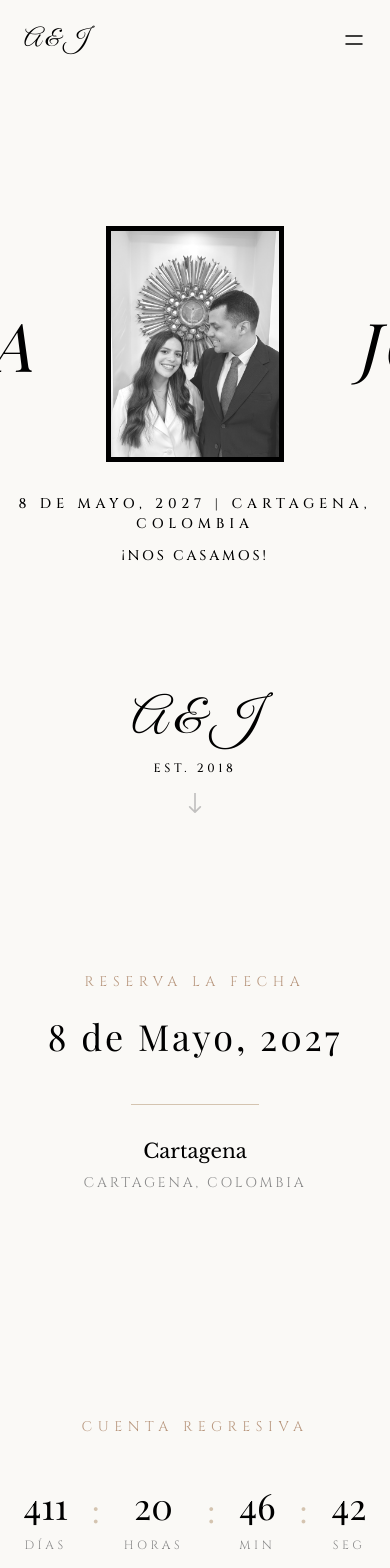
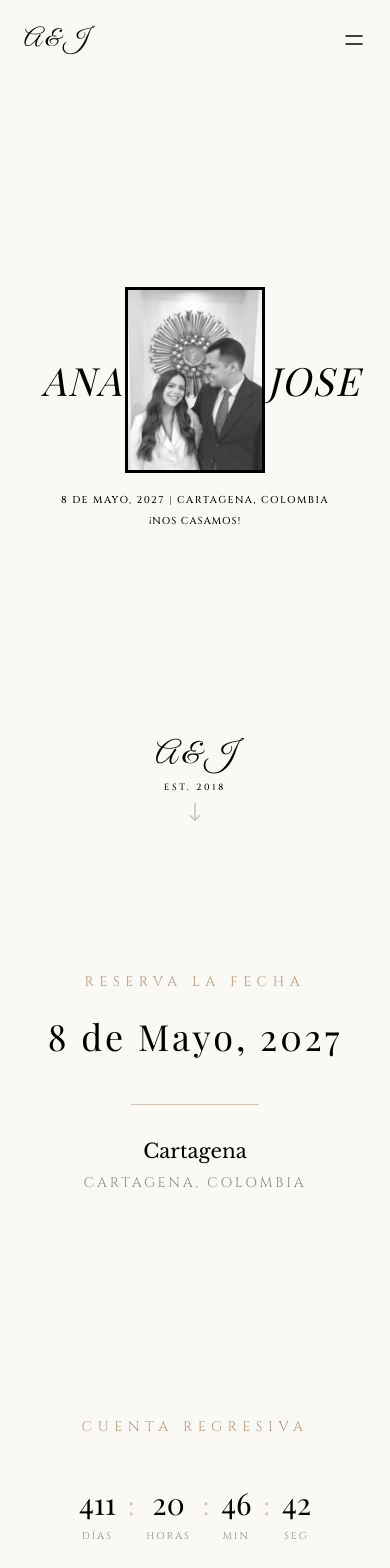
Before and after one commit to jose2kk/pequeboda, a Next.js app: page / in a window 390 px wide. Shown: the top 1568 px of the page. Built offline with nearby package versions, Linux system fonts and the light colour scheme; a web font is replaced by a local one.

Commit message:
Mobile version [RESPONSIVE]

```diff
--- a/src/components/Countdown.tsx
+++ b/src/components/Countdown.tsx
@@ -32,10 +32,10 @@ function calculateTimeLeft(target: string): TimeLeft {
 function TimeUnit({ value, label }: { value: number; label: string }) {
   return (
     <div className="flex flex-col items-center">
-      <span className="font-[family-name:var(--font-title)] text-4xl sm:text-5xl md:text-6xl lg:text-7xl font-light text-foreground tabular-nums">
+      <span className="font-[family-name:var(--font-title)] text-3xl sm:text-4xl md:text-5xl lg:text-7xl font-light text-foreground tabular-nums">
         {String(value).padStart(2, "0")}
       </span>
-      <span className="text-muted tracking-[0.3em] uppercase text-xs mt-3 font-[family-name:var(--font-caps)]">
+      <span className="text-muted tracking-[0.2em] sm:tracking-[0.3em] uppercase text-[10px] sm:text-xs mt-2 sm:mt-3 font-[family-name:var(--font-caps)]">
         {label}
       </span>
     </div>
@@ -74,17 +74,17 @@ export default function Countdown({ targetDate }: CountdownProps) {
             Cuenta Regresiva
           </p>
 
-          <div className="flex items-center justify-center gap-6 sm:gap-10 md:gap-16">
+          <div className="flex items-center justify-center gap-3 sm:gap-6 md:gap-10 lg:gap-16">
             <TimeUnit value={timeLeft.days} label="Días" />
-            <span className="font-[family-name:var(--font-title)] text-3xl md:text-4xl text-accent-light self-start mt-2">
+            <span className="font-[family-name:var(--font-title)] text-2xl sm:text-3xl md:text-4xl text-accent-light self-start mt-1 sm:mt-2">
               :
             </span>
             <TimeUnit value={timeLeft.hours} label="Horas" />
-            <span className="font-[family-name:var(--font-title)] text-3xl md:text-4xl text-accent-light self-start mt-2">
+            <span className="font-[family-name:var(--font-title)] text-2xl sm:text-3xl md:text-4xl text-accent-light self-start mt-1 sm:mt-2">
               :
             </span>
             <TimeUnit value={timeLeft.minutes} label="Min" />
-            <span className="font-[family-name:var(--font-title)] text-3xl md:text-4xl text-accent-light self-start mt-2">
+            <span className="font-[family-name:var(--font-title)] text-2xl sm:text-3xl md:text-4xl text-accent-light self-start mt-1 sm:mt-2">
               :
             </span>
             <TimeUnit value={timeLeft.seconds} label="Seg" />
--- a/src/components/Hero.tsx
+++ b/src/components/Hero.tsx
@@ -37,20 +37,28 @@ export default function Hero({
     return () => clearInterval(timer);
   }, [nextImage]);
 
+  /*
+   * Image width = height * 3/4 (aspect ratio).
+   * We use a CSS custom property --img-h set per breakpoint via the class,
+   * but since Tailwind can't do calc with vh in arbitrary padding easily
+   * across breakpoints, we use a simpler approach:
+   * fixed vw-based image width on mobile, vh-based on desktop.
+   */
+
   return (
-    <section className="relative h-screen w-full flex flex-col items-center justify-between bg-background overflow-hidden pt-24 sm:pt-28 md:pt-32 pb-8 sm:pb-10 md:pb-12">
+    <section className="relative h-[100svh] w-full flex flex-col items-center justify-between bg-background overflow-hidden pt-20 sm:pt-24 md:pt-32 pb-6 sm:pb-8 md:pb-12">
       {/* Zone 1: Names + Image */}
       <div className="flex-1 flex flex-col items-center justify-center w-full">
-        {/* Title row — full viewport width, no padding, image pinned to center */}
+        {/* Title row — image always centered on screen */}
         <div className="relative w-full flex items-center justify-center">
-          {/* Image — absolutely positioned at exact viewport center */}
+          {/* Image — centered in flow */}
           <motion.div
             initial={{ opacity: 0, scale: 0.95 }}
             animate={{ opacity: 1, scale: 1 }}
             transition={{ duration: 1, delay: 0.5, ease: "easeOut" }}
-            className="relative h-[28vh] sm:h-[30vh] md:h-[33vh] aspect-[3/4] overflow-hidden z-10"
+            className="relative h-[22vh] sm:h-[26vh] md:h-[33vh] aspect-[3/4] overflow-hidden z-10"
           >
-            <div className="absolute inset-0 border-[5px] border-foreground z-10 pointer-events-none" />
+            <div className="absolute inset-0 border-[3px] sm:border-[4px] md:border-[5px] border-foreground z-10 pointer-events-none" />
 
             <AnimatePresence mode="wait">
               <motion.div
@@ -66,29 +74,29 @@ export default function Hero({
                   alt="Wedding photo"
                   fill
                   className="object-cover"
-                  priority={currentIndex === 0}
-                  sizes="(max-width: 640px) 40vw, (max-width: 1024px) 35vw, 30vw"
+                  loading="eager"
+                  sizes="(max-width: 640px) 30vw, (max-width: 1024px) 25vw, 20vw"
                 />
               </motion.div>
             </AnimatePresence>
           </motion.div>
 
-          {/* Left name — flows from left edge to the image */}
+          {/* Left name */}
           <motion.h1
-            initial={{ opacity: 0, x: -30 }}
+            initial={{ opacity: 0, x: -20 }}
             animate={{ opacity: 1, x: 0 }}
             transition={{ duration: 1, delay: 0.3, ease: "easeOut" }}
-            className="absolute right-1/2 font-[family-name:var(--font-title)] text-foreground font-normal italic tracking-[0.05em] uppercase text-[clamp(4.2rem,15vw,17rem)] leading-[0.9] pr-[calc(50vh*3/4/2+0.15rem)] sm:pr-[calc(50vh*3/4/2+0.2rem)] md:pr-[calc(50vh*3/4/2+0.25rem)] lg:pr-[calc(50vh*3/4/2+0.3rem)]"
+            className="absolute right-1/2 font-[family-name:var(--font-title)] text-foreground font-normal italic tracking-[0.05em] uppercase leading-[0.9] text-[clamp(2.2rem,10vw,17rem)] pr-[calc(22vh*3/4/2+0.15rem)] sm:text-[clamp(3rem,12vw,17rem)] sm:pr-[calc(26vh*3/4/2+0.2rem)] md:text-[clamp(4.2rem,15vw,17rem)] md:pr-[calc(33vh*3/4/2+0.25rem)] lg:pr-[calc(33vh*3/4/2+0.3rem)]"
           >
             {name1}
           </motion.h1>
 
-          {/* Right name — flows from image to right edge */}
+          {/* Right name */}
           <motion.h1
-            initial={{ opacity: 0, x: 30 }}
+            initial={{ opacity: 0, x: 20 }}
             animate={{ opacity: 1, x: 0 }}
             transition={{ duration: 1, delay: 0.3, ease: "easeOut" }}
-            className="absolute left-1/2 font-[family-name:var(--font-title)] text-foreground font-normal italic tracking-[0.05em] uppercase text-[clamp(4.2rem,15vw,17rem)] leading-[0.9] pl-[calc(50vh*3/4/2+0.15rem)] sm:pl-[calc(50vh*3/4/2+0.2rem)] md:pl-[calc(50vh*3/4/2+0.25rem)] lg:pl-[calc(50vh*3/4/2+0.3rem)]"
+            className="absolute left-1/2 font-[family-name:var(--font-title)] text-foreground font-normal italic tracking-[0.05em] uppercase leading-[0.9] text-[clamp(2.2rem,10vw,17rem)] pl-[calc(22vh*3/4/2+0.15rem)] sm:text-[clamp(3rem,12vw,17rem)] sm:pl-[calc(26vh*3/4/2+0.2rem)] md:text-[clamp(4.2rem,15vw,17rem)] md:pl-[calc(33vh*3/4/2+1rem)] lg:pl-[calc(33vh*3/4/2+1.2rem)]"
           >
             {name2}
           </motion.h1>
@@ -100,29 +108,29 @@ export default function Hero({
             initial={{ opacity: 0, y: 15 }}
             animate={{ opacity: 1, y: 0 }}
             transition={{ duration: 0.8, delay: 0.8, ease: "easeOut" }}
-            className="mt-8 sm:mt-10 md:mt-12 text-center"
+            className="mt-5 sm:mt-8 md:mt-12 text-center px-4"
           >
-            <p className="text-foreground tracking-[0.35em] uppercase text-sm sm:text-base md:text-lg font-medium font-[family-name:var(--font-caps)]">
+            <p className="text-foreground tracking-[0.15em] sm:tracking-[0.25em] md:tracking-[0.35em] uppercase text-[10px] sm:text-xs md:text-lg font-medium font-[family-name:var(--font-caps)]">
               {[date, location].filter(Boolean).join("  |  ")}
             </p>
-            <p className="text-foreground tracking-[0.2em] uppercase text-sm sm:text-base md:text-lg font-medium font-[family-name:var(--font-caps)] mt-3">
+            <p className="text-foreground tracking-[0.1em] sm:tracking-[0.15em] md:tracking-[0.2em] uppercase text-[10px] sm:text-xs md:text-lg font-medium font-[family-name:var(--font-caps)] mt-1.5 sm:mt-2 md:mt-3">
               ¡Nos Casamos!
             </p>
           </motion.div>
         )}
       </div>
 
-      {/* Zone 3: Initials (Tangerine, black) */}
+      {/* Zone 3: Initials */}
       <motion.div
         initial={{ opacity: 0 }}
         animate={{ opacity: 1 }}
         transition={{ delay: 1.2, duration: 1 }}
-        className="flex flex-col items-center gap-4"
+        className="flex flex-col items-center gap-2 sm:gap-3 md:gap-4"
       >
-        <p className="font-[family-name:var(--font-script)] text-foreground text-5xl sm:text-6xl md:text-7xl font-light">
+        <p className="font-[family-name:var(--font-script)] text-foreground text-3xl sm:text-4xl md:text-6xl lg:text-7xl font-light">
           {name1[0]} & {name2[0]}
         </p>
-        <p className="text-foreground tracking-[0.3em] uppercase text-xs font-medium font-[family-name:var(--font-caps)]">
+        <p className="text-foreground tracking-[0.3em] uppercase text-[9px] sm:text-[10px] md:text-xs font-medium font-[family-name:var(--font-caps)]">
           Est. 2018
         </p>
         <motion.div
@@ -130,11 +138,11 @@ export default function Hero({
           transition={{ repeat: Infinity, duration: 2, ease: "easeInOut" }}
         >
           <svg
-            width="14"
-            height="20"
+            width="12"
+            height="18"
             viewBox="0 0 16 24"
             fill="none"
-            className="text-muted/50"
+            className="text-muted/50 sm:w-[14px] sm:h-[20px]"
           >
             <path
               d="M7.29 23.71a1 1 0 001.42 0l6.36-6.36a1 1 0 00-1.42-1.42L8 21.59l-5.66-5.66a1 1 0 00-1.42 1.42l6.37 6.36zM7 0v23.3h2V0H7z"
```
